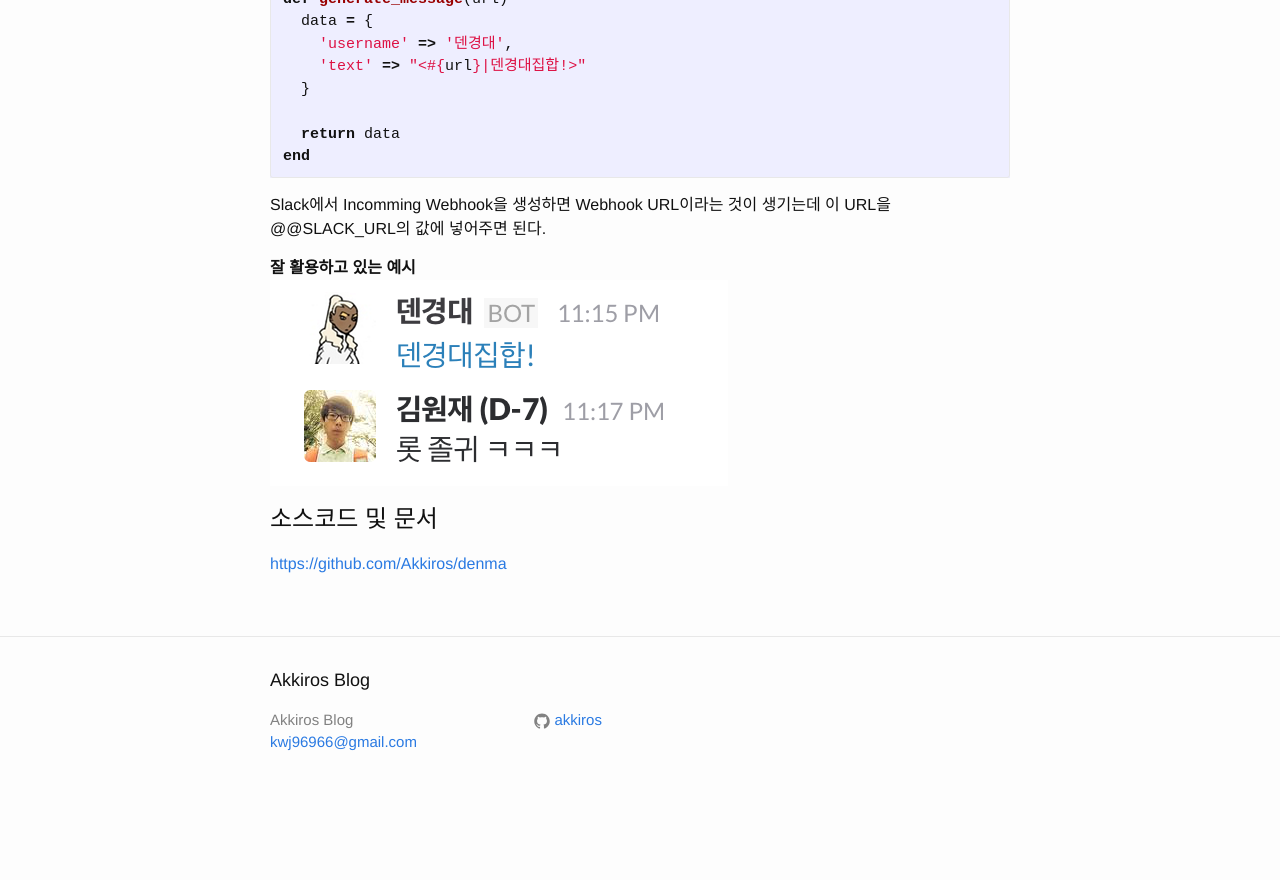
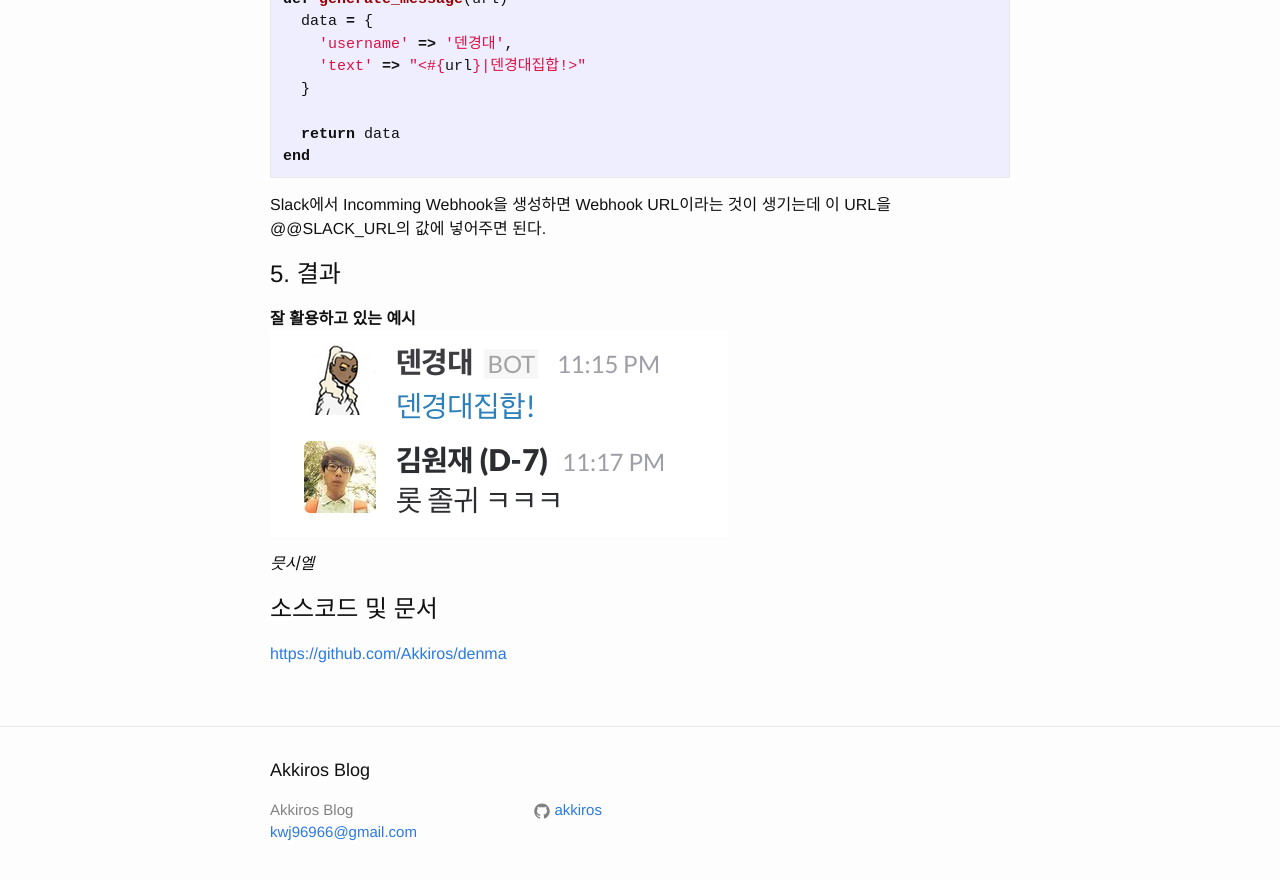
Before and after one commit to Akkiros/akkiros.github.io, a Jekyll site: the page built from _posts/2016-08-21-denma-slack.markdown, in a window 1280 px wide and 900 px high, scrolled down 3522 px. Shown: the top 880 px of the window. Built offline with Jekyll 4.4.1, drawn with Linux system fonts in a browser that asks for light colours; before the commit the page ends 4336 px from its top, so only the background shows below that.

Commit message:
결과 분리

```diff
--- a/_posts/2016-08-21-denma-slack.markdown
+++ b/_posts/2016-08-21-denma-slack.markdown
@@ -161,8 +161,12 @@ end
 
 Slack에서 Incomming Webhook을 생성하면 Webhook URL이라는 것이 생기는데 이 URL을 @@SLACK_URL의 값에 넣어주면 된다.
 
+# 5. 결과
+
 **잘 활용하고 있는 예시**
 ![](../../../img/call.png)
+
+_믓시엘_
 
 # 소스코드 및 문서
 
```
